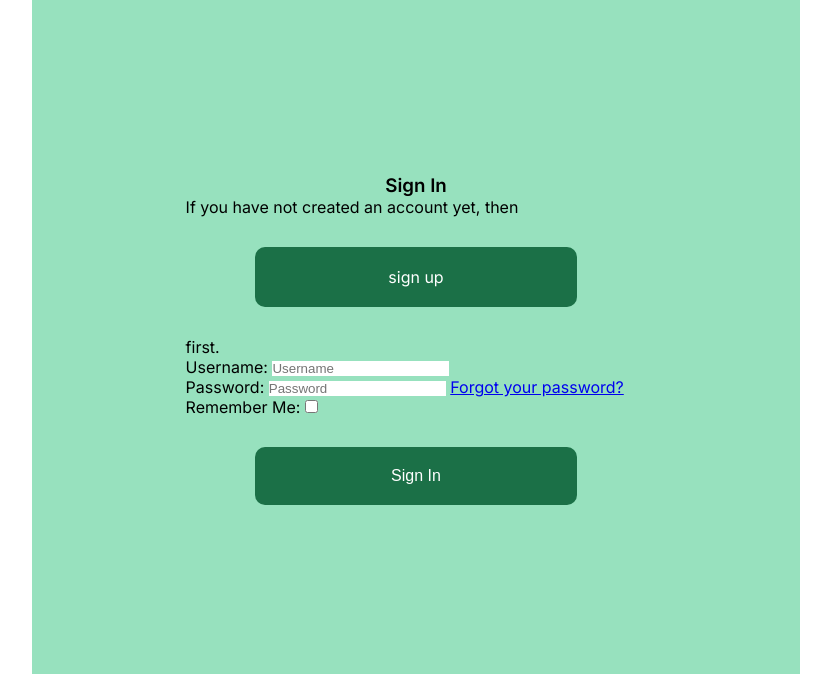
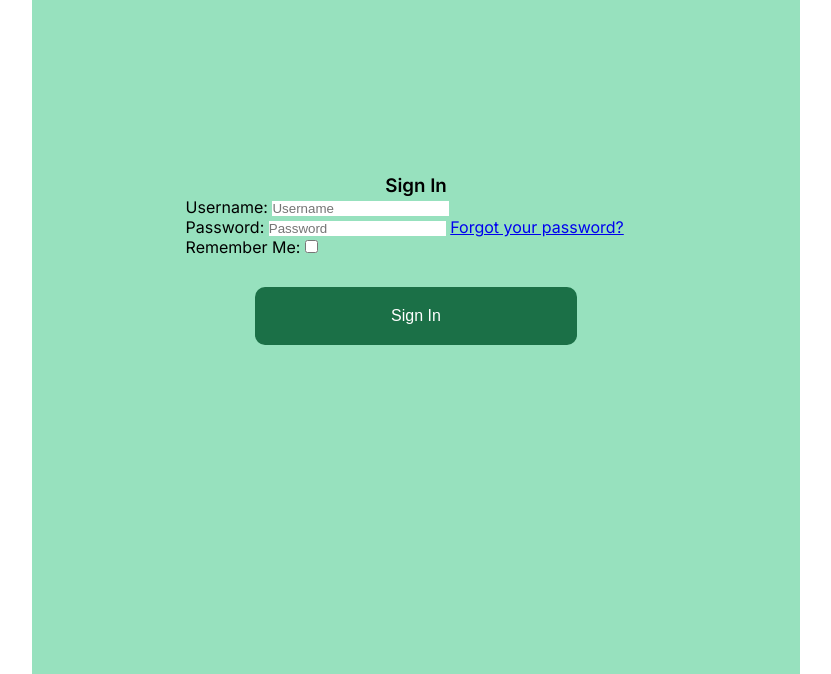
Before and after one commit to CatherineP37/project_4, a Django app: page /accounts/login/ in a window 1280 px wide. Shown: the part 426-1100 px from the top of the page, without its empty margins (224-1055 px from the left). Run offline with Django 4.2, Linux system fonts and the light colour scheme; some libraries are stand-ins or nearby versions.

Commit message:
Remove text from login.html

```diff
--- a/templates/allauth/account/login.html
+++ b/templates/allauth/account/login.html
@@ -12,10 +12,7 @@
 
             <h3>{% trans "Sign In" %}</h3>
 
-            <p>{% blocktrans %}If
-                you
-                have not created an account yet, then <a class="buttons" href="{{ signup_url }}">sign up</a>
-                first.{% endblocktrans %}</p>
+
 
 
             <form method="POST" action="{% url 'account_login' %}">
```
